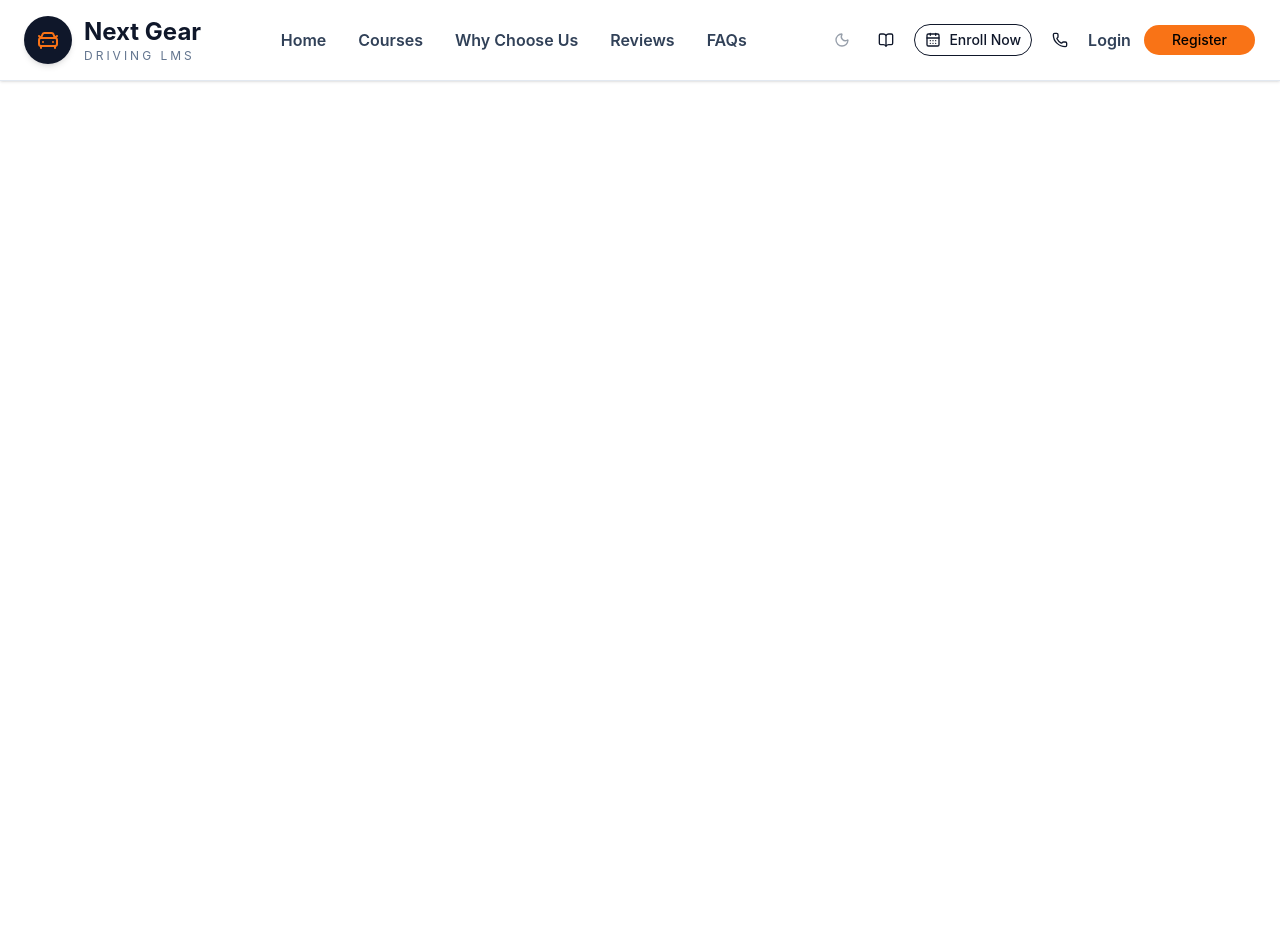
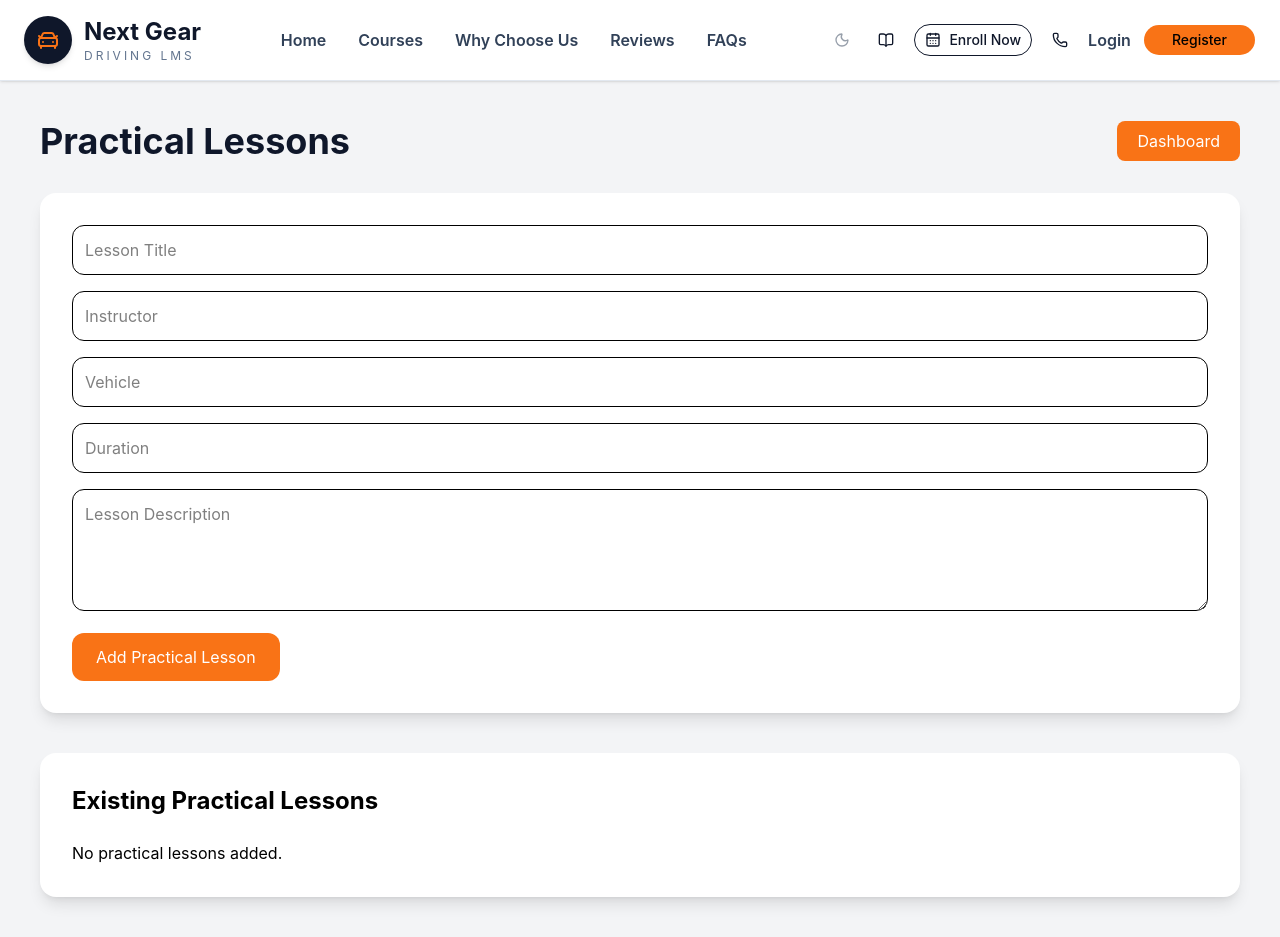
Before and after one commit to derrickweru73/next-gear-driving, a React (Vite) app: page /admin/practical-lessons in a window 1280 px wide. Before the commit the page ends 800 px from the top, so only its background shows below. Built offline with nearby package versions, Linux system fonts and the light colour scheme.

Commit message:
feat: add admin practical

```diff
--- a/src/App.jsx
+++ b/src/App.jsx
@@ -28,7 +28,7 @@ import PendingEnrollment from "./pages/PendingEnrollment";
 import { Import } from "lucide-react";
 import AdminBookings from "./pages/AdminBookingPage";
 import AdminPayments from "./pages/AdminPayments";
-
+import AdminPracticalLessons from "./pages/AdminPracticalLesson";
 function App() {
   return (
     <>
@@ -57,6 +57,7 @@ function App() {
         <Route path="/pending-enrollment" element={<PendingEnrollment />} />
         <Route path="/admin/bookings" element={<AdminBookings />} />
         <Route path="/admin/payments" element={<AdminPayments />} />
+        <Route path="/admin/practical-lessons" element={<AdminPracticalLessons />} />
 
 
 
--- /dev/null
+++ b/src/pages/AdminPracticalLesson.jsx
@@ -0,0 +1,167 @@
+import { useEffect, useState } from "react";
+import { Link } from "react-router-dom";
+
+const AdminPracticalLessons = () => {
+  const [lessons, setLessons] = useState([]);
+  const [formData, setFormData] = useState({
+    title: "",
+    instructor: "",
+    vehicle: "",
+    duration: "",
+    description: "",
+  });
+
+  useEffect(() => {
+    const saved = JSON.parse(localStorage.getItem("practicalLessons")) || [];
+
+    setLessons(saved);
+  }, []);
+
+  const handleChange = (e) => {
+    setFormData({
+      ...formData,
+      [e.target.name]: e.target.value,
+    });
+  };
+
+  const handleSubmit = (e) => {
+    e.preventDefault();
+
+    const newLesson = {
+      id: Date.now(),
+      ...formData,
+    };
+
+    const updatedLessons = [...lessons, newLesson];
+
+    setLessons(updatedLessons);
+
+    localStorage.setItem("practicalLessons", JSON.stringify(updatedLessons));
+
+    setFormData({
+      title: "",
+      instructor: "",
+      vehicle: "",
+      duration: "",
+      description: "",
+    });
+
+    alert("Practical lesson added successfully.");
+  };
+
+  const deleteLesson = (id) => {
+    const updatedLessons = lessons.filter((lesson) => lesson.id !== id);
+
+    setLessons(updatedLessons);
+
+    localStorage.setItem("practicalLessons", JSON.stringify(updatedLessons));
+  };
+
+  return (
+    <div className="min-h-screen bg-gray-100 p-10">
+      <div className="flex justify-between items-center mb-8">
+        <h1 className="text-4xl font-bold text-[#0F172A]">Practical Lessons</h1>
+
+        <Link
+          to="/admin-dashboard"
+          className="bg-[#F97316] text-white px-5 py-2 rounded-lg"
+        >
+          Dashboard
+        </Link>
+      </div>
+
+      <form
+        onSubmit={handleSubmit}
+        className="bg-white rounded-2xl shadow-lg p-8 space-y-4"
+      >
+        <input
+          type="text"
+          name="title"
+          placeholder="Lesson Title"
+          value={formData.title}
+          onChange={handleChange}
+          className="w-full border p-3 rounded-xl"
+          required
+        />
+
+        <input
+          type="text"
+          name="instructor"
+          placeholder="Instructor"
+          value={formData.instructor}
+          onChange={handleChange}
+          className="w-full border p-3 rounded-xl"
+          required
+        />
+
+        <input
+          type="text"
+          name="vehicle"
+          placeholder="Vehicle"
+          value={formData.vehicle}
+          onChange={handleChange}
+          className="w-full border p-3 rounded-xl"
+          required
+        />
+
+        <input
+          type="text"
+          name="duration"
+          placeholder="Duration"
+          value={formData.duration}
+          onChange={handleChange}
+          className="w-full border p-3 rounded-xl"
+          required
+        />
+
+        <textarea
+          name="description"
+          placeholder="Lesson Description"
+          value={formData.description}
+          onChange={handleChange}
+          className="w-full border p-3 rounded-xl"
+          rows="4"
+          required
+        />
+
+        <button
+          type="submit"
+          className="bg-[#F97316] text-white px-6 py-3 rounded-xl"
+        >
+          Add Practical Lesson
+        </button>
+      </form>
+
+      <div className="bg-white rounded-2xl shadow-lg mt-10 p-8">
+        <h2 className="text-2xl font-bold mb-6">Existing Practical Lessons</h2>
+
+        {lessons.length > 0 ? (
+          lessons.map((lesson) => (
+            <div key={lesson.id} className="border rounded-xl p-5 mb-4">
+              <h3 className="font-bold text-xl">{lesson.title}</h3>
+
+              <p>Instructor: {lesson.instructor}</p>
+
+              <p>Vehicle: {lesson.vehicle}</p>
+
+              <p>Duration: {lesson.duration}</p>
+
+              <p>{lesson.description}</p>
+
+              <button
+                onClick={() => deleteLesson(lesson.id)}
+                className="mt-4 bg-red-600 text-white px-4 py-2 rounded-lg"
+              >
+                Delete
+              </button>
+            </div>
+          ))
+        ) : (
+          <p>No practical lessons added.</p>
+        )}
+      </div>
+    </div>
+  );
+};
+
+export default AdminPracticalLessons;
```
